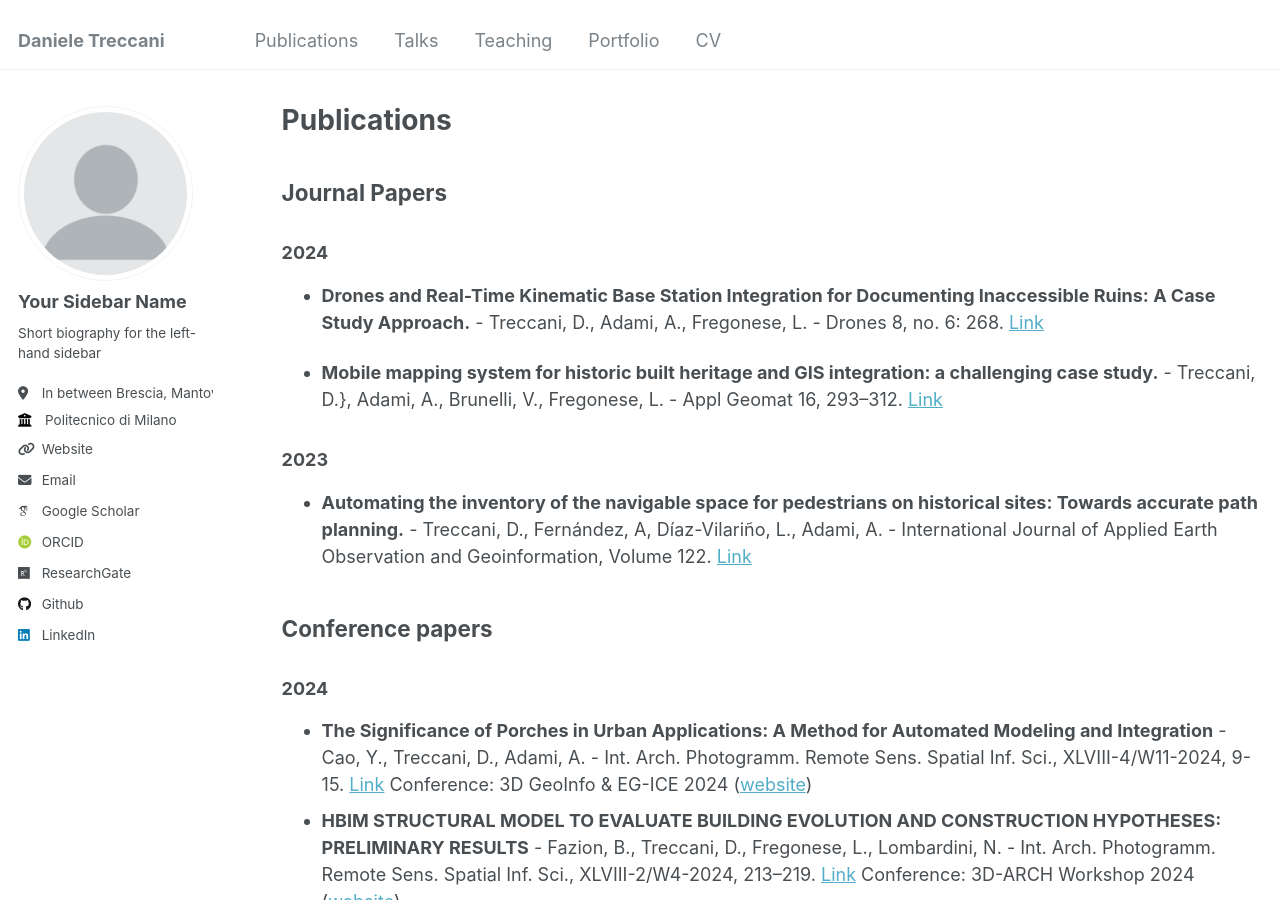
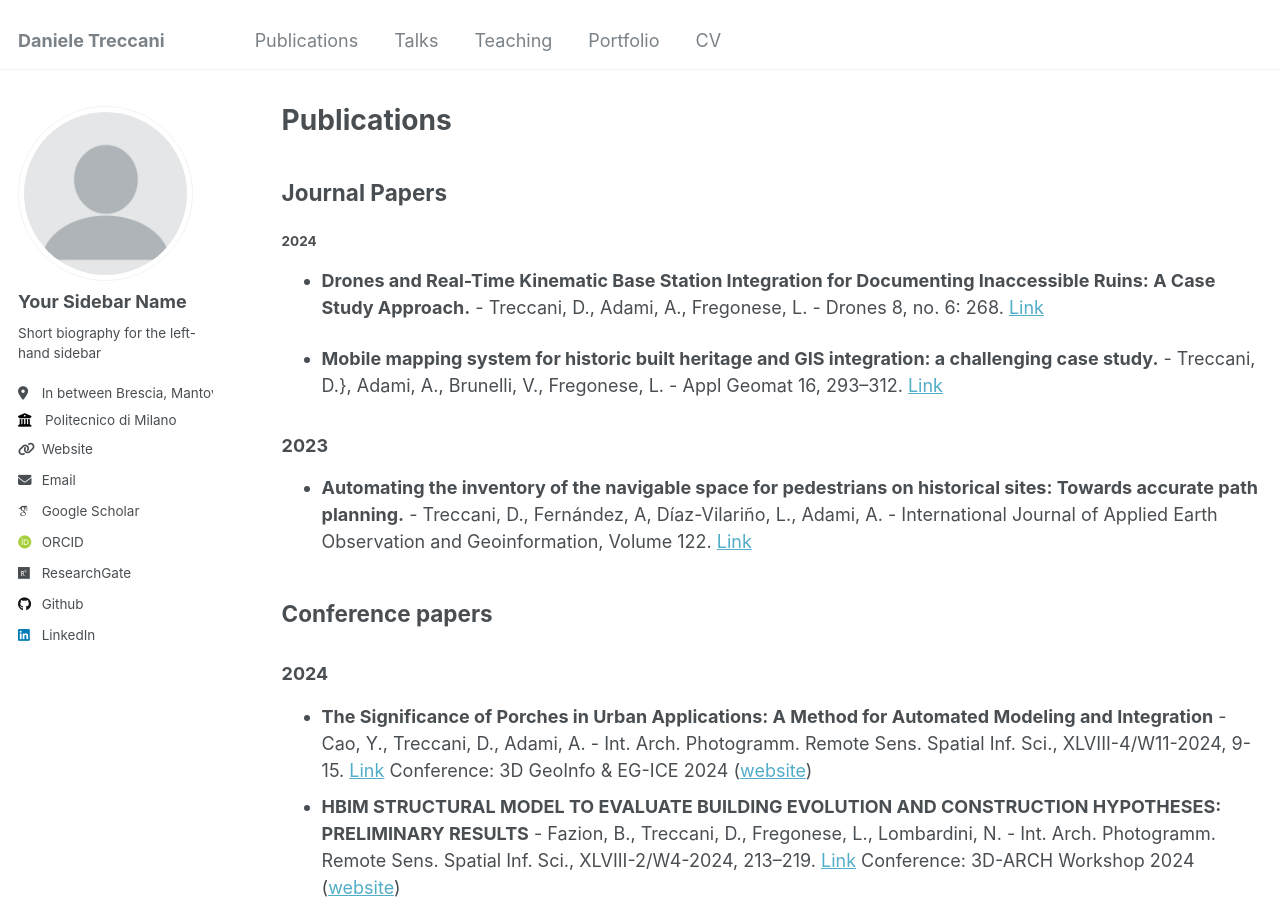
Before and after one commit to DanTRK/DanTRK.github.io, a Jekyll site: the page built from _pages/publications.md, in a window 1280 px wide and 900 px high. Built offline with Jekyll 4.4.1, drawn with Linux system fonts in a browser that asks for light colours; some web fonts are replaced.

```diff
--- a/_pages/publications.md
+++ b/_pages/publications.md
@@ -11,7 +11,7 @@ redirect_from:
 
 ## Journal Papers
 
-### 2024
+#### 2024
 
 * **Drones and Real-Time Kinematic Base Station Integration for Documenting Inaccessible Ruins: A Case Study Approach.** - Treccani, D., Adami, A., Fregonese, L. - Drones 8, no. 6: 268.
 [Link](https://doi.org/10.3390/drones8060268)
```
